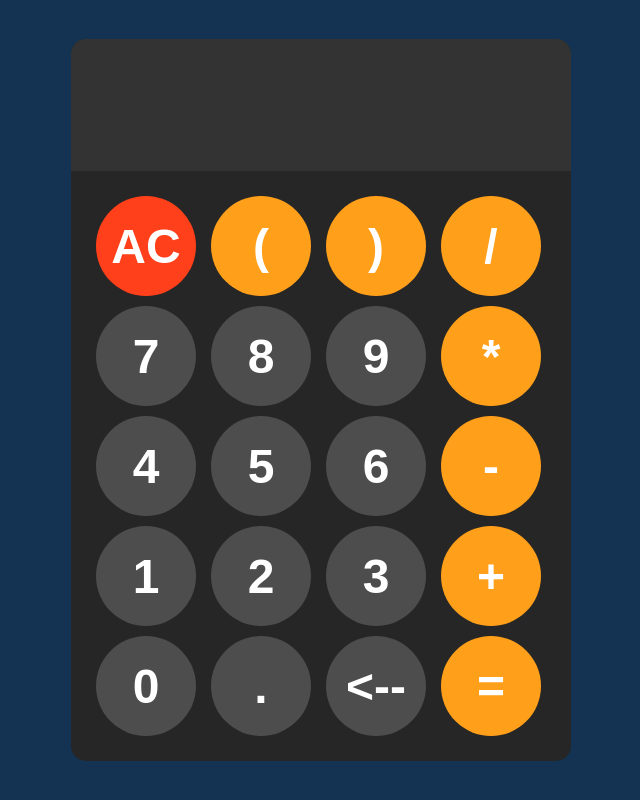
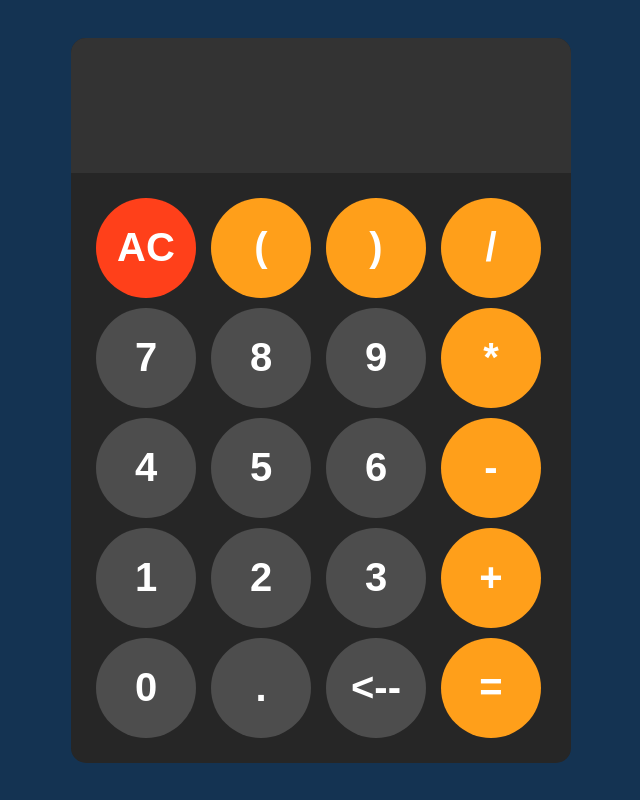
Before and after one commit to nicostoehr/jscalc, a plain HTML site: page index.html in a window 1280 px wide. Shown: the whole page, without its empty margins (319-959 px from the left). Drawn offline with Linux system fonts and the light colour scheme.

Commit message:
Update index.css

```diff
--- a/index.css
+++ b/index.css
@@ -17,8 +17,8 @@ body {
 
 #display {
     width: 100%;
-    padding: 20px;
-    font-size: 5rem;
+    padding: 40px 25px;
+    font-size: 3rem;
     text-align: left;
     border: none;
     background-color: hsl(0, 0%, 20%);
@@ -39,7 +39,7 @@ button {
     border: none;
     background-color: hsl(0, 0%, 30%);
     color: white;
-    font-size: 3rem;
+    font-size: 2.5rem;
     font-weight: bold;
     cursor: pointer;
 }
```
